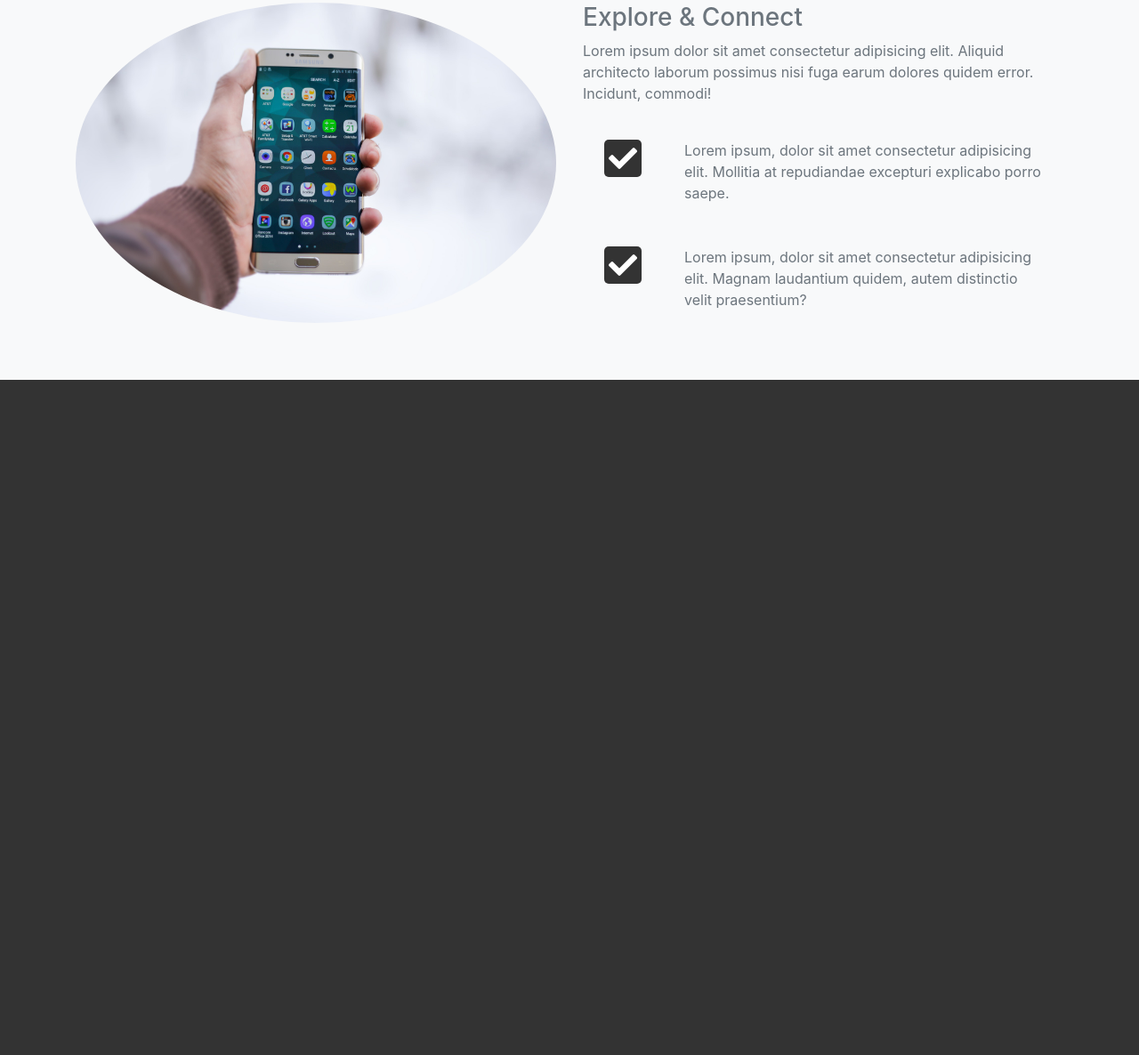
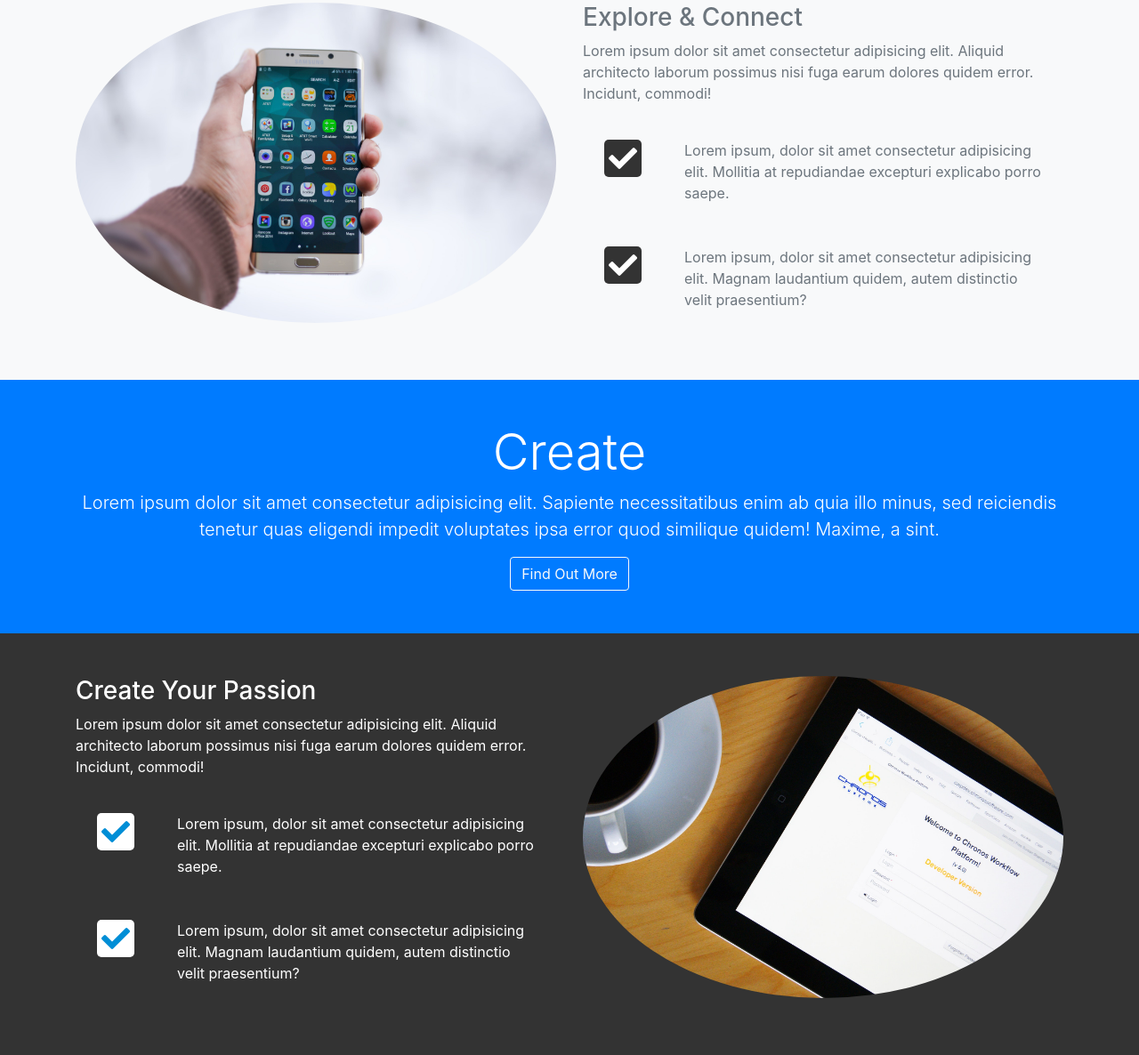
Before and after one commit to ycazeau/loopLAB, a plain HTML site: page index.html in a window 1280 px wide. Shown: the part 1030-2216 px from the top of the page at 89% size. Before the commit the page ends 1457 px from the top, so only its background shows below. Drawn offline with nearby package versions, Linux system fonts and the light colour scheme.

Commit message:
Creating the create section

```diff
--- a/css/style.css
+++ b/css/style.css
@@ -33,14 +33,15 @@ body {
   opacity: 0.8;
 }
 
-#home-section .fas {
+#home-section .fas , #create-section .fas {
   color: #008ed6;
   background: #fff;
   padding: 5px;
   border-radius: 5px;
 }
 
-#explore-section .fas, #share-section .fas {
+#explore-section .fas,
+#share-section .fas {
   background: #333;
   color: #fff;
   padding: 5px;
--- a/index.html
+++ b/index.html
@@ -201,6 +201,65 @@
     </section>
     <!-- Explore Section -->
 
+     <!-- Create Head -->
+     <section id="create-head-section" class="bg-primary">
+      <div class="container">
+        <div class="row">
+          <div class="col text-center py-5">
+            <h1 class="display-4">Create</h1>
+            <p class="lead">
+              Lorem ipsum dolor sit amet consectetur adipisicing elit. Sapiente
+              necessitatibus enim ab quia illo minus, sed reiciendis tenetur
+              quas eligendi impedit voluptates ipsa error quod similique quidem!
+              Maxime, a sint.
+            </p>
+            <a href="#" class="btn btn-outline-light"> Find Out More </a>
+          </div>
+        </div>
+      </div>
+    </section>
+    <!-- Create Head -->
+
+    <!-- Create Section -->
+    <section id="create-section" class="py-5">
+      <div class="container">
+        <div class="row">
+          <div class="col-md-6 order-2">
+            <img
+              src="img/create-section1.jpg"
+              alt=""
+              class="img-fluid mb-3 rounded-circle"
+            />
+          </div>
+
+          <div class="col-md-6 order-1">
+            <h3> Create Your Passion</h3>
+            <p>
+              Lorem ipsum dolor sit amet consectetur adipisicing elit. Aliquid
+              architecto laborum possimus nisi fuga earum dolores quidem error.
+              Incidunt, commodi!
+            </p>
+            <div class="d-flex">
+              <div class="p-4 align-self-start">
+                <i class="fas fa-check fa-2x"></i>
+              </div>
+              <div class="p-4 align-self-end">
+                Lorem ipsum, dolor sit amet consectetur adipisicing elit. Mollitia at repudiandae excepturi explicabo porro saepe.
+              </div>
+            </div>
+
+            <div class="d-flex">
+              <div class="p-4 align-self-start">
+                <i class="fas fa-check fa-2x"></i>
+              </div>
+              <div class="p-4 align-self-end">
+                Lorem ipsum, dolor sit amet consectetur adipisicing elit. Magnam laudantium quidem, autem distinctio velit praesentium?
+          </div>
+        </div>
+      </div>
+    </section>
+    <!-- Create Section -->
+
     <!-- jQuery first, then Popper.js, then Bootstrap JS -->
     <script
       src="http://code.jquery.com/jquery-3.5.1.min.js"
```
